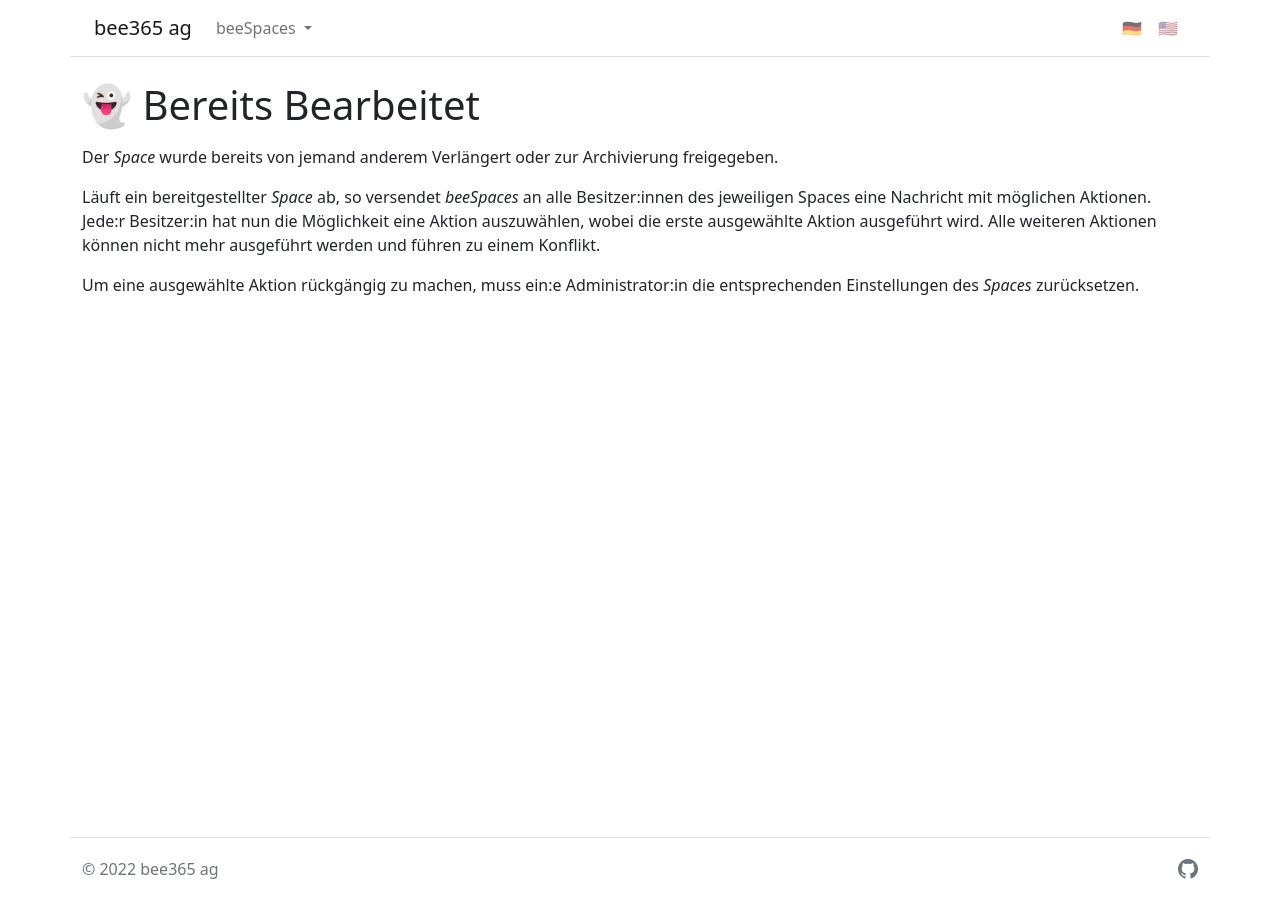
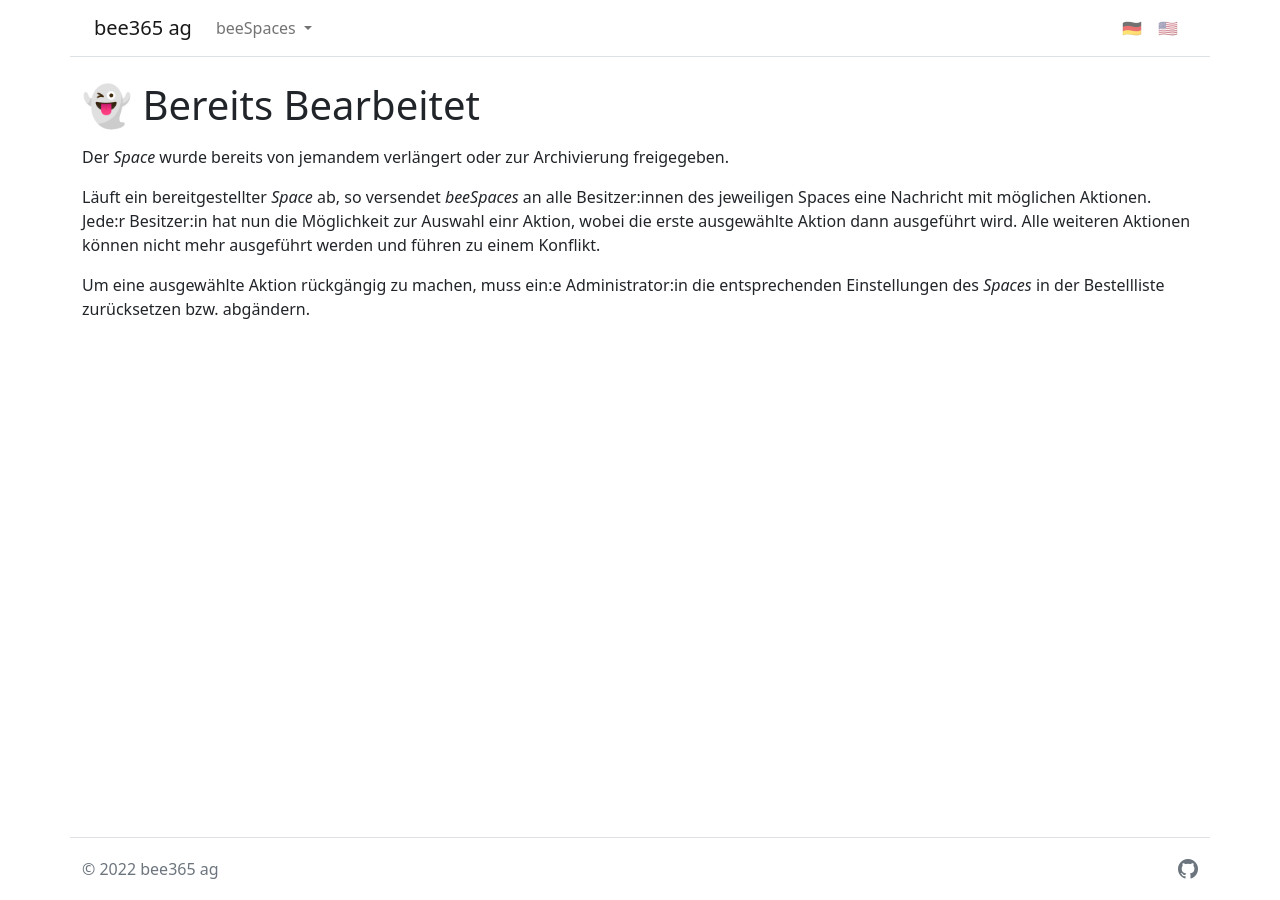
Before and after one commit to bee365ag/bee365ag, a Jekyll site: the page built from docs/beeSpaces/already-processed.md, in a window 1280 px wide. Built offline with Jekyll 4.4.1, drawn with Linux system fonts in a browser that asks for light colours; nearby versions of some CDN libraries.

Commit message:
adjust textual content

```diff
--- a/docs/beeSpaces/already-processed.md
+++ b/docs/beeSpaces/already-processed.md
@@ -1,15 +1,15 @@
 ---
 layout: error
-title: 👻 Bereits bearbeitet
+title: 👻 bereits bearbeitet
 ---
 
-Der _Space_ wurde bereits von jemand anderem Verlängert oder zur Archivierung freigegeben.
+Der _Space_ wurde bereits von jemandem verlängert oder zur Archivierung freigegeben.
 
 Läuft ein bereitgestellter _Space_ ab, so versendet _beeSpaces_ an alle
 Besitzer:innen des jeweiligen Spaces eine Nachricht mit möglichen Aktionen.
-Jede:r Besitzer:in hat nun die Möglichkeit eine Aktion auszuwählen, wobei die
-erste ausgewählte Aktion ausgeführt wird. Alle weiteren Aktionen können nicht
+Jede:r Besitzer:in hat nun die Möglichkeit zur Auswahl einr Aktion, wobei die
+erste ausgewählte Aktion dann ausgeführt wird. Alle weiteren Aktionen können nicht
 mehr ausgeführt werden und führen zu einem Konflikt.
 
 Um eine ausgewählte Aktion rückgängig zu machen, muss ein:e Administrator:in
-die entsprechenden Einstellungen des _Spaces_ zurücksetzen.
+die entsprechenden Einstellungen des _Spaces_ in der Bestellliste zurücksetzen bzw. abgändern.
```
Also changed, not shown: docs/beeSpaces/forbidden.md (+3 -3 lines), docs/beeSpaces/invalid-arguments.md (+3 -3 lines), docs/beeSpaces/invalid-configuration.md (+3 -3 lines), docs/beeSpaces/not-found.md (+5 -5 lines), docs/index.md (+1 -1 lines).
